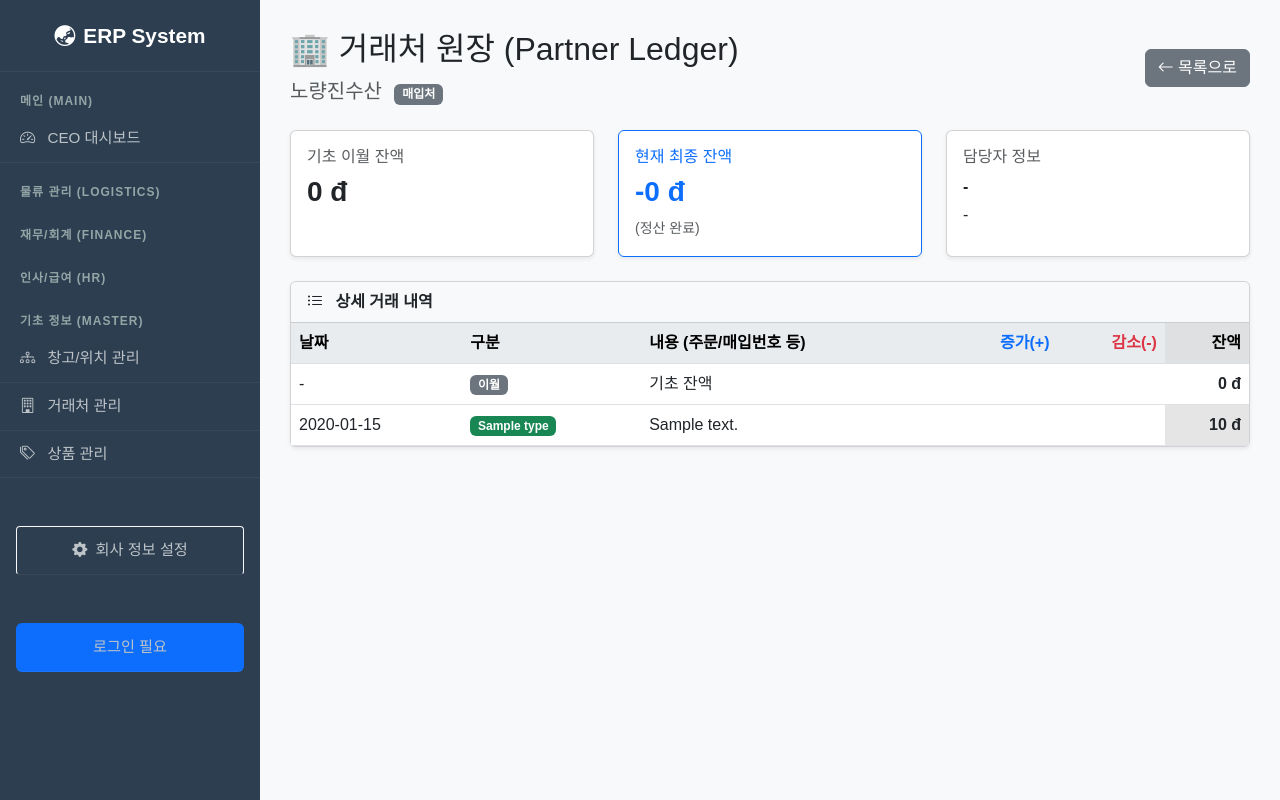
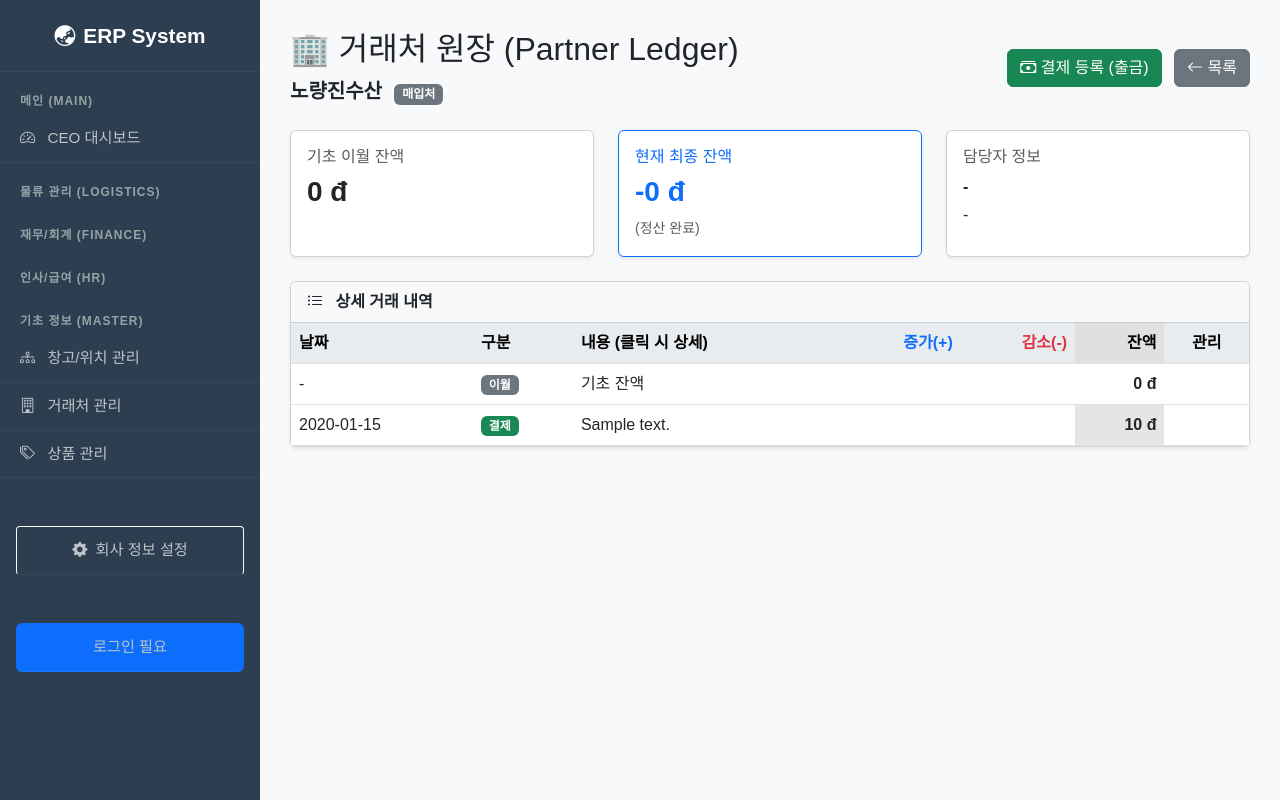
Before and after one commit to teaseong5-stack/pacific-proud-erp, a Django app: template templates/fulfillment/partner_detail.html in a window 1280 px wide. Run offline with Django 5.2, Linux system fonts and the light colour scheme; data comes from the database, SQL or seed files in the repository; tables that the repository leaves empty hold one stand-in row (values such as "Sample post"); the template is opened without the code that fills it: values that come from a table or form of the project are taken from there, most other values are stand-ins (such as "Sample title", 1, 10 or a date in 2020); parts of the project's set-up code (start-up, migrations or seed data) failed here and were passed over; some libraries are stand-ins or nearby versions.

Commit message:
업그레이드: 거래처 원장 수금 등록 기능 추가

```diff
--- a/fulfillment/forms.py
+++ b/fulfillment/forms.py
@@ -227,3 +227,16 @@ class LocationForm(forms.ModelForm):
             'code': forms.TextInput(attrs={'class': 'form-control', 'placeholder': '예: A-01-01'}),
             'is_active': forms.CheckboxInput(attrs={'class': 'form-check-input'}),
         }
+
+class PaymentQuickForm(forms.ModelForm):
+    """거래처 상세 화면용 간편 입출금 폼"""
+    class Meta:
+        model = Payment
+        fields = ['date', 'payment_type', 'amount', 'method', 'memo']
+        widgets = {
+            'date': forms.DateInput(attrs={'type': 'date', 'class': 'form-control'}),
+            'payment_type': forms.Select(attrs={'class': 'form-select'}),
+            'amount': forms.NumberInput(attrs={'class': 'form-control', 'placeholder': '금액 입력'}),
+            'method': forms.Select(attrs={'class': 'form-select'}),
+            'memo': forms.TextInput(attrs={'class': 'form-control', 'placeholder': '적요 (예: 11월분 결제)'}),
+        }
--- a/fulfillment/urls.py
+++ b/fulfillment/urls.py
@@ -39,6 +39,9 @@ urlpatterns = [
     path('partners/update/<int:pk>/', views.partner_update, name='partner_update'),
     path('partners/delete/<int:pk>/', views.partner_delete, name='partner_delete'),
     path('partners/<int:pk>/', views.partner_detail, name='partner_detail'),
+    path('partners/<int:pk>/payment/create/', views.partner_payment_create, name='partner_payment_create'),
+    path('payment/update/<int:pk>/', views.payment_update, name='payment_update'),
+    path('payment/delete/<int:pk>/', views.payment_delete, name='payment_delete'),
 
     # 재고 관리
     path('inventory/update/<int:pk>/', views.inventory_update, name='inventory_update'),
--- a/templates/fulfillment/partner_detail.html
+++ b/templates/fulfillment/partner_detail.html
@@ -5,14 +5,20 @@
 <div class="d-flex justify-content-between align-items-center mb-4">
     <div>
         <h2>🏢 거래처 원장 (Partner Ledger)</h2>
-        <span class="text-muted fs-5">{{ partner.name }}</span>
+        <span class="fs-5 fw-bold text-dark">{{ partner.name }}</span>
         <span class="badge {% if partner.partner_type == 'CLIENT' %}bg-primary{% else %}bg-secondary{% endif %} ms-2">
             {{ partner.get_partner_type_display }}
         </span>
     </div>
-    <a href="{% url 'fulfillment:partner_list' %}" class="btn btn-secondary">
-        <i class="bi bi-arrow-left"></i> 목록으로
-    </a>
+    <div>
+        <button class="btn btn-success me-2" data-bs-toggle="modal" data-bs-target="#addPaymentModal">
+            <i class="bi bi-cash-stack"></i>
+            {% if partner.partner_type == 'CLIENT' %}수금 등록 (입금){% else %}결제 등록 (출금){% endif %}
+        </button>
+        <a href="{% url 'fulfillment:partner_list' %}" class="btn btn-secondary">
+            <i class="bi bi-arrow-left"></i> 목록
+        </a>
+    </div>
 </div>
 
 <div class="row mb-4">
@@ -58,10 +64,11 @@
                 <tr>
                     <th>날짜</th>
                     <th>구분</th>
-                    <th>내용 (주문/매입번호 등)</th>
+                    <th>내용 (클릭 시 상세)</th>
                     <th class="text-end text-primary">증가(+)</th>
                     <th class="text-end text-danger">감소(-)</th>
                     <th class="text-end table-active">잔액</th>
+                    <th class="text-center">관리</th>
                 </tr>
             </thead>
             <tbody>
@@ -72,31 +79,81 @@
                     <td></td>
                     <td></td>
                     <td class="text-end fw-bold">{{ partner.initial_balance|intcomma }} đ</td>
+                    <td></td>
                 </tr>
 
                 {% for row in ledger_data %}
                 <tr>
                     <td>{{ row.date|date:"Y-m-d" }}</td>
                     <td>
-                        {% if '매출' in row.type or '매입' in row.type %}
-                            <span class="badge bg-info text-dark">{{ row.type }}</span>
+                        {% if row.data_type == 'order' %} <span class="badge bg-primary">매출</span>
+                        {% elif row.data_type == 'purchase' %} <span class="badge bg-secondary">매입</span>
+                        {% else %} <span class="badge bg-success">결제</span> {% endif %}
+                    </td>
+
+                    <td>
+                        {% if row.data_type == 'order' %}
+                            <a href="{% url 'fulfillment:order_update' row.obj.id %}" class="text-decoration-none fw-bold text-dark">
+                                {{ row.desc }} <i class="bi bi-box-arrow-up-right small text-muted"></i>
+                            </a>
+                        {% elif row.data_type == 'purchase' %}
+                            <a href="{% url 'fulfillment:purchase_update' row.obj.id %}" class="text-decoration-none fw-bold text-dark">
+                                {{ row.desc }} <i class="bi bi-box-arrow-up-right small text-muted"></i>
+                            </a>
                         {% else %}
-                            <span class="badge bg-success">{{ row.type }}</span>
+                            {{ row.desc }}
                         {% endif %}
                     </td>
-                    <td>{{ row.desc }}</td>
 
                     <td class="text-end text-primary">
                         {% if row.change > 0 %}{{ row.change|intcomma }}{% endif %}
                     </td>
                     <td class="text-end text-danger">
-                        {% if row.change < 0 %}{{ row.change|stringformat:"d"|slice:"1:"|intcomma }}{% endif %} </td>
+                        {% if row.change < 0 %}{{ row.change|stringformat:"d"|slice:"1:"|intcomma }}{% endif %}
+                    </td>
+                    <td class="text-end fw-bold table-active">{{ row.balance|intcomma }} đ</td>
 
-                    <td class="text-end fw-bold table-active">{{ row.balance|intcomma }} đ</td>
+                    <td class="text-center">
+                        {% if row.data_type == 'payment' %}
+                            <a href="{% url 'fulfillment:payment_update' row.obj.id %}" class="btn btn-sm btn-outline-primary py-0"><i class="bi bi-pencil"></i></a>
+                            <a href="{% url 'fulfillment:payment_delete' row.obj.id %}" class="btn btn-sm btn-outline-danger py-0"><i class="bi bi-trash"></i></a>
+                        {% elif row.data_type == 'order' %}
+                            <a href="{% url 'fulfillment:order_update' row.obj.id %}" class="btn btn-sm btn-outline-secondary py-0" title="주문수정"><i class="bi bi-pencil-square"></i></a>
+                        {% elif row.data_type == 'purchase' %}
+                            <a href="{% url 'fulfillment:purchase_update' row.obj.id %}" class="btn btn-sm btn-outline-secondary py-0" title="발주수정"><i class="bi bi-pencil-square"></i></a>
+                        {% endif %}
+                    </td>
                 </tr>
                 {% endfor %}
             </tbody>
         </table>
     </div>
 </div>
+
+<div class="modal fade" id="addPaymentModal" tabindex="-1" aria-hidden="true">
+    <div class="modal-dialog modal-dialog-centered">
+        <div class="modal-content">
+            <div class="modal-header bg-success text-white">
+                <h5 class="modal-title">💰 입출금/결제 등록</h5>
+                <button type="button" class="btn-close btn-close-white" data-bs-dismiss="modal"></button>
+            </div>
+            <form method="post" action="{% url 'fulfillment:partner_payment_create' partner.id %}">
+                {% csrf_token %}
+                <div class="modal-body">
+                    <div class="mb-3"><label class="form-label fw-bold">거래일자</label>{{ form.date }}</div>
+                    <div class="mb-3"><label class="form-label fw-bold">구분 (입금/출금)</label>{{ form.payment_type }}</div>
+                    <div class="mb-3"><label class="form-label fw-bold">금액</label>
+                        <div class="input-group">{{ form.amount }}<span class="input-group-text">đ</span></div>
+                    </div>
+                    <div class="mb-3"><label class="form-label fw-bold">결제수단</label>{{ form.method }}</div>
+                    <div class="mb-3"><label class="form-label fw-bold">적요 (메모)</label>{{ form.memo }}</div>
+                </div>
+                <div class="modal-footer">
+                    <button type="button" class="btn btn-secondary" data-bs-dismiss="modal">취소</button>
+                    <button type="submit" class="btn btn-success">등록 완료</button>
+                </div>
+            </form>
+        </div>
+    </div>
+</div>
 {% endblock %}
```
Also changed, not shown: fulfillment/views.py (+39 -25 lines).
